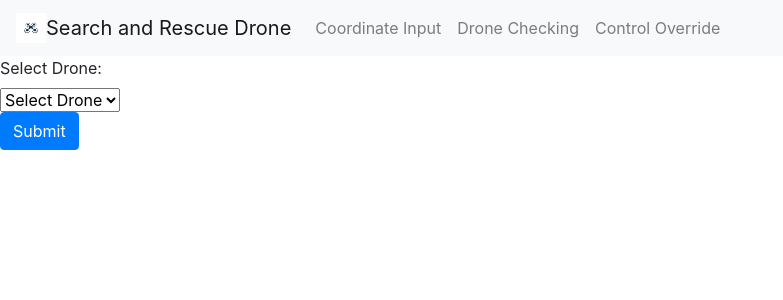
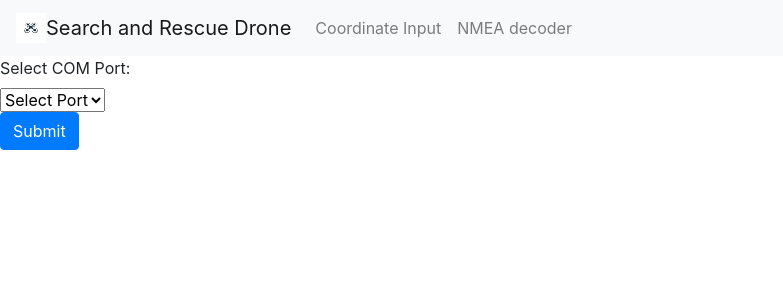
Before and after one commit to christianlozano99/Drone_Production, a Flask app: page / in a window 1280 px wide. Shown: the top 300 px of the page, without its empty margins (0-783 px from the left). Run offline with Flask 2, Linux system fonts and the light colour scheme; some libraries are stand-ins or nearby versions.

Commit message:
added some comments and changed drone select to route to python to open port

```diff
--- a/app.py
+++ b/app.py
@@ -1,19 +1,39 @@
-from flask import Flask, redirect, url_for, render_template
+from flask import Flask, redirect, url_for, render_template, request
 from dronekit import connect
 
 app = Flask(__name__)
 
-@app.route("/")
+# main page where mostly everything will happen
+@app.route("/", methods = ['POST', 'GET'])
 def home():
-    return render_template("index.html")
+    SelectedPort = 0
 
-@app.route("/coordinateInput")
+    if request.method == 'POST':
+        if request.form.get('PortNumber') == '1':
+            print("PORT 1 SELECTED")
+            SelectedPort = 1
+
+        elif request.form.get('PortNumber') == '2':
+            print("PORT 2 SELECTED")
+            SelectedPort = 2
+
+        elif request.form.get('PortNumber') == '3':
+            print("PORT 3 SELECTED")
+            SelectedPort = 3
+
+        else:
+            print("INVALID!")
+            return render_template("index.html", flash_message = False, SelectedPort = SelectedPort)
+
+
+        return render_template("index.html", flash_message = True, SelectedPort = SelectedPort)
+
+    return render_template("index.html", flash_message = False, SelectedPort = 0)
+
+# made a nema decoder probably useless
+@app.route("/NMEAdecoder")
 def coordinateInput():
-    return render_template("coordniatePage.html")
-
-@app.route("/controlOverride")
-def overrideControls():
-    return render_template("controlOverride.html")
+    return render_template("NMEAdecoder.html")
 
 if __name__ == "__main__":
     #vehicle = connect('tcp:127.0.0.1:5760', wait_ready=True)
--- a/templates/coordniatePage.html
+++ b/templates/NMEAdecoder.html
@@ -17,12 +17,8 @@
                   <a class="nav-link" href="/">Coordinate Input <span class="sr-only"></span></a>
                 </li>
                 <li class="nav-item">
-                  <a class="nav-link" href="/coordinateInput">Drone Checking</a>
+                  <a class="nav-link" href="/NMEAdecoder">NMEA decoder</a>
                 </li>
-                <li class="nav-item">
-                  <a class="nav-link" href="/controlOverride">Control Override</a>
-                </li>
-
               </ul>
             </div>
           </nav>
--- a/templates/base.html
+++ b/templates/base.html
@@ -19,12 +19,8 @@
                   <a class="nav-link" href="/">Coordinate Input <span class="sr-only"></span></a>
                 </li>
                 <li class="nav-item">
-                  <a class="nav-link" href="/coordinateInput">Drone Checking</a>
+                  <a class="nav-link" href="/NMEAdecoder">NMEA decoder</a>
                 </li>
-                <li class="nav-item">
-                  <a class="nav-link" href="/controlOverride">Control Override</a>
-                </li>
-
               </ul>
             </div>
           </nav>
--- a/templates/index.html
+++ b/templates/index.html
@@ -5,7 +5,7 @@
         <title>{% block title %}{% endblock %}</title>
     </head>
 
-    <body>
+    <body onload="dronePullup()">
         <nav class="navbar navbar-expand-lg navbar-light bg-light">
             <a class="navbar-brand" href="/"><img src="/static/logo.jpg" width="30" height="30" class="d-inline-block align-top" alt="">Search and Rescue Drone</a>
             <button class="navbar-toggler" type="button" data-toggle="collapse" data-target="#navbarNav" aria-controls="navbarNav" aria-expanded="false" aria-label="Toggle navigation">
@@ -17,12 +17,8 @@
                   <a class="nav-link" href="/">Coordinate Input <span class="sr-only"></span></a>
                 </li>
                 <li class="nav-item">
-                  <a class="nav-link" href="/coordinateInput">Drone Checking</a>
+                  <a class="nav-link" href="/NMEAdecoder">NMEA decoder</a>
                 </li>
-                <li class="nav-item">
-                  <a class="nav-link" href="/controlOverride">Control Override</a>
-                </li>
-
               </ul>
             </div>
           </nav>
@@ -82,21 +78,26 @@
 
     </style>
 
+<!-- This form is the intial Drop down to pick the port -->
+    <form method="post" action="/">
       <div class="control-group">
-        <label class="control-label">Select Drone:</label>
+          <label class="control-label">Select COM Port:</label>
           <div class="controls">
-            <select id="drone" >
-                <option value="opt1">Select Drone</option>
-                <option value="1">Drone 1</option>
-                <option value="2">Drone 2</option>
-                <option value="3">Drone 3</option>
+              <select id="drone" name = "PortNumber" >
+                  <option value="opt1">Select Port</option>
+                  <option value="1">COM1</option>
+                  <option value="2">COM2</option>
+                  <option value="3">COM3</option>
               </select>
           </div>
-        <button onclick = 'dronePullup();' type="button" class="btn btn-primary">Submit</button>
+            <button onclick = 'dronePullup();' type="submit" class="btn btn-primary" name = "action1">Submit</button>
       </div>
+    </form>
 
+    <!-- Pulls up google maps API-->
     <div id = "map"></div>
 
+    <!-- form to input 4 coordinates-->
     <form id = 'coordinateInputList'>
       <h1>Search Area Input</h1>
       <div class="col">
@@ -123,9 +124,9 @@
         <button type = 'button' onclick = "initMAP()" class="btn btn-primary">Submit</button>
         <button type = 'clear' class="btn btn-primary">Clear</button>
       </div>
-
     </form>
 
+    <!--Once I am able to get Drone communication it's stats will go here-->
     <form id = 'DroneStats'>
       <h1>Drone Information</h1>
       <div class="col">
@@ -140,9 +141,9 @@
       <div class="col">
         <label id = 'Status'>Status: </label>
       </div>
-
     </form>
 
+    <!-- Extra Sections for emergency landing, coming back, etc.-->
     <form id = 'DroneOverride'>
       <h1>Drone Override</h1>
       <div class="col">
@@ -162,14 +163,7 @@
     </form>
 
     <script>
-        function updateCoordinates()
-        {
-          var map = new google.maps.Map(document.getElementById('map'),
-          {zoom: 4});
-          var location1 = {lat: parseFloat(document.getElementById('coor1Lat').value), lng: parseFloat(document.getElementById('coor1Lng').value)};
-          var marker = new google.maps.Marker({position:location1, map:map});
-        }
-
+        // Initialized map UI
         function initMAP()
         {
 
@@ -203,18 +197,23 @@
 
         }
 
+        // pulls up drone GUI after selecting port
         function dronePullup()
         {
-          var dronePicked = document.getElementById("drone");
+          if("{{ flash_message }}" == "True")
+          {
+            var dronePicked = "{{ SelectedPort }}";
 
             document.getElementById('map').style.display = "inline-block";
             document.getElementById('coordinateInputList').style.display = "inline-block";
             document.getElementById('DroneStats').style.display = "inline-block";
             document.getElementById('DroneOverride').style.display = "inline-block";
 
-          fetechDroneStats(dronePicked.value);
+            fetechDroneStats(dronePicked);
+          }
         }
 
+        // gets hard codeded numbers for now when connection happens it'll use get for drone stats
         function fetechDroneStats(dronenum)
         {
           var location = {lat: 28.6024, lng: -81.2001};
```
Also changed, not shown: templates/controlOverride.html (deleted, +0 -33 lines), templates/map.html (deleted), 1 other file. Lines whose indentation alone changed are shown as unchanged.
